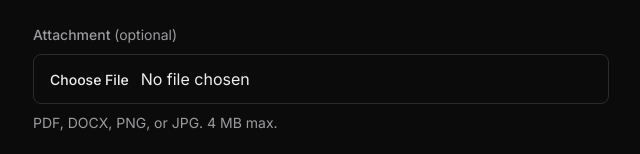
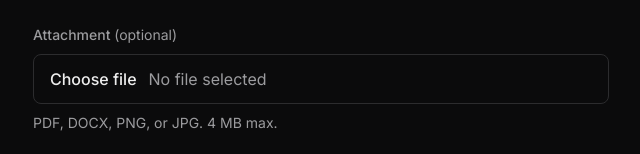
Before and after one commit to shanifadhil33-blip/My-portfolio, a Next.js app: page /brief in a window 1280 px wide. Shown: the part 1044-1198 px from the top of the page, without its empty margins (319-959 px from the left). Built offline with nearby package versions, Linux system fonts and the light colour scheme.

Commit message:
Make the brief attachment field clickable and removable
Co-authored-by: Cursor <cursoragent@cursor.com>

```diff
--- a/src/components/BriefForm.tsx
+++ b/src/components/BriefForm.tsx
@@ -1,6 +1,6 @@
 "use client";
 
-import { FormEvent, useState } from "react";
+import { ChangeEvent, FormEvent, useRef, useState } from "react";
 import { BUDGET_OPTIONS, TIMELINE_OPTIONS } from "@/lib/brief";
 import { EMAIL } from "@/lib/site";
 
@@ -11,6 +11,24 @@ export default function BriefForm() {
   const [error, setError] = useState("");
   const [pending, setPending] = useState(false);
   const [sent, setSent] = useState(false);
+  const [attachmentName, setAttachmentName] = useState("");
+  const attachmentRef = useRef<HTMLInputElement>(null);
+
+  function onAttachmentChange(event: ChangeEvent<HTMLInputElement>) {
+    const file = event.target.files?.[0];
+    setAttachmentName(file?.name ?? "");
+    if (file && file.size > 4 * 1024 * 1024) {
+      setError("The file must be 4 MB or smaller.");
+      return;
+    }
+    setError((current) => (current === "The file must be 4 MB or smaller." ? "" : current));
+  }
+
+  function clearAttachment() {
+    if (attachmentRef.current) attachmentRef.current.value = "";
+    setAttachmentName("");
+    setError((current) => (current === "The file must be 4 MB or smaller." ? "" : current));
+  }
 
   async function onSubmit(event: FormEvent<HTMLFormElement>) {
     event.preventDefault();
@@ -34,6 +52,7 @@ export default function BriefForm() {
       }
       setSent(true);
       form.reset();
+      setAttachmentName("");
     } catch {
       setError(`The brief could not be sent. Email ${EMAIL} instead.`);
     } finally {
@@ -51,7 +70,7 @@ export default function BriefForm() {
 
   return (
     <form method="post" action="/api/brief" onSubmit={onSubmit} className="relative mt-10 space-y-6" noValidate>
-      <div className="absolute -left-[10000px] h-px w-px overflow-hidden" aria-hidden="true">
+      <div className="pointer-events-none absolute -left-[10000px] top-0 h-px w-px overflow-hidden" aria-hidden="true">
         <label htmlFor="hp_field">Leave this empty</label>
         <input id="hp_field" name="hp_field" type="text" tabIndex={-1} autoComplete="off" />
       </div>
@@ -117,15 +136,38 @@ export default function BriefForm() {
       </div>
 
       <div>
-        <label htmlFor="attachment" className="text-sm font-medium text-muted">
+        <span id="attachment-label" className="text-sm font-medium text-muted">
           Attachment <span className="font-normal">(optional)</span>
-        </label>
+        </span>
+        <div className="mt-2 flex w-full min-w-0 items-stretch gap-2">
+          <label
+            htmlFor="attachment"
+            className="flex min-h-11 min-w-0 flex-1 cursor-pointer items-center gap-3 rounded-lg border border-border px-4 py-3 text-base text-foreground transition-colors duration-150 hover:border-foreground/25"
+          >
+            <span className="shrink-0 font-medium">Choose file</span>
+            <span className="min-w-0 truncate text-muted" title={attachmentName || undefined}>
+              {attachmentName || "No file selected"}
+            </span>
+          </label>
+          {attachmentName ? (
+            <button
+              type="button"
+              onClick={clearAttachment}
+              className="inline-flex min-h-11 shrink-0 cursor-pointer items-center rounded-lg border border-border px-4 text-sm font-medium text-foreground transition-colors duration-150 hover:border-foreground/25"
+            >
+              Remove
+            </button>
+          ) : null}
+        </div>
         <input
+          ref={attachmentRef}
           id="attachment"
           name="attachment"
           type="file"
           accept=".pdf,.docx,.png,.jpg,.jpeg,application/pdf,application/vnd.openxmlformats-officedocument.wordprocessingml.document,image/png,image/jpeg"
-          className={`${fieldClass} file:mr-3 file:rounded-md file:border-0 file:bg-transparent file:text-sm file:font-medium file:text-foreground`}
+          aria-labelledby="attachment-label"
+          onChange={onAttachmentChange}
+          className="sr-only"
         />
         <p className="mt-2 text-sm leading-relaxed text-muted">PDF, DOCX, PNG, or JPG. 4 MB max.</p>
       </div>
```
